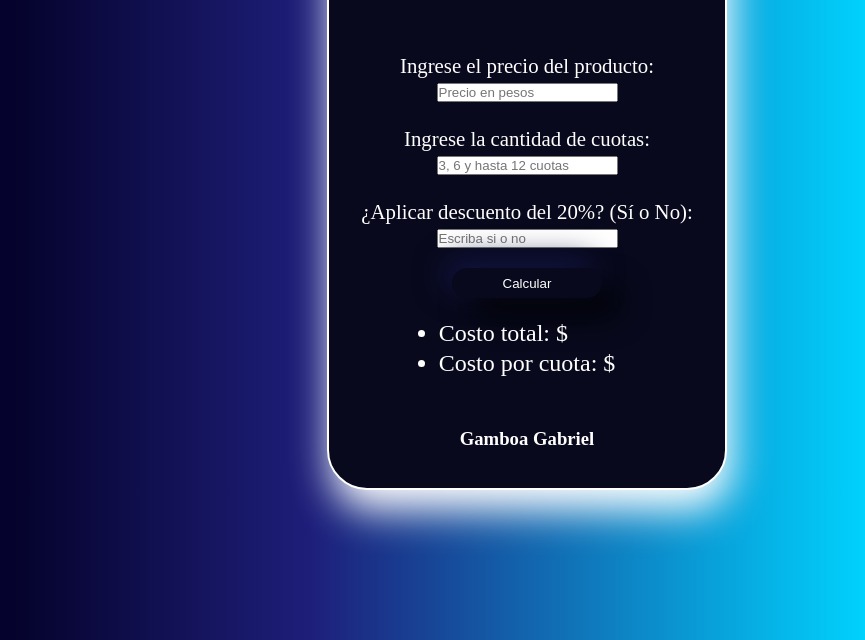
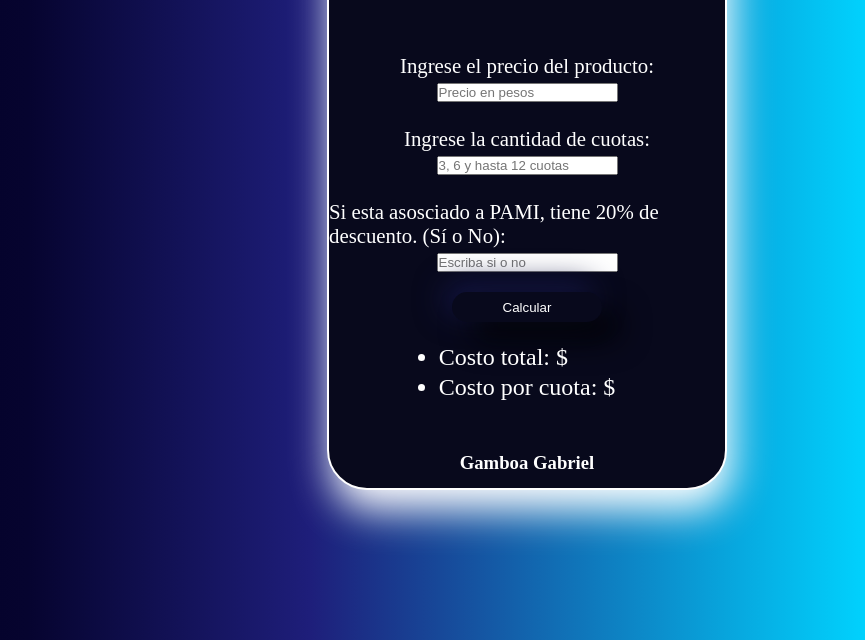
Before and after one commit to GamboaGabriel/JavaScript-1er-pre-entrega, a plain HTML site: page index.html in a window 1280 px wide. Shown: the part 160-800 px from the top of the page, without its empty margins (113-978 px from the left). Drawn offline with Linux system fonts and the light colour scheme.

Commit message:
arreglo de errores

```diff
--- a/index.html
+++ b/index.html
@@ -18,7 +18,7 @@
         <label for="cuotas">Ingrese la cantidad de cuotas:</label>
         <input type="number" id="cuotas" placeholder="3, 6 y hasta 12 cuotas"/>
 
-        <label for="descuento">¿Aplicar descuento del 20%? (Sí o No):</label>
+        <label for="descuento">Si esta asosciado a PAMI, tiene 20% de descuento. (Sí o No):</label>
         <input type="text" id="descuento" placeholder="Escriba si o no"/>
 
         <button id="calcularBtn">Calcular</button>
--- a/script.js
+++ b/script.js
@@ -35,7 +35,7 @@ function calcular() {
     while (unaCuota == cuotas) {
         let montoPorCuota = costoTotalConImpuestos / cuotas;
         alert(`Cuota ${unaCuota}: $${montoPorCuota.toFixed(2)}
-${"Se va a cobrar impuestos aunque sea una sola cuota. Gracias!!"}`);
+${"Se va a cobrar impuestos aunque sea una sola cuota. Gracias!!"}`)
         unaCuota++;
 
     }if (![3, 6, 12].includes(cuotas)) {
```
